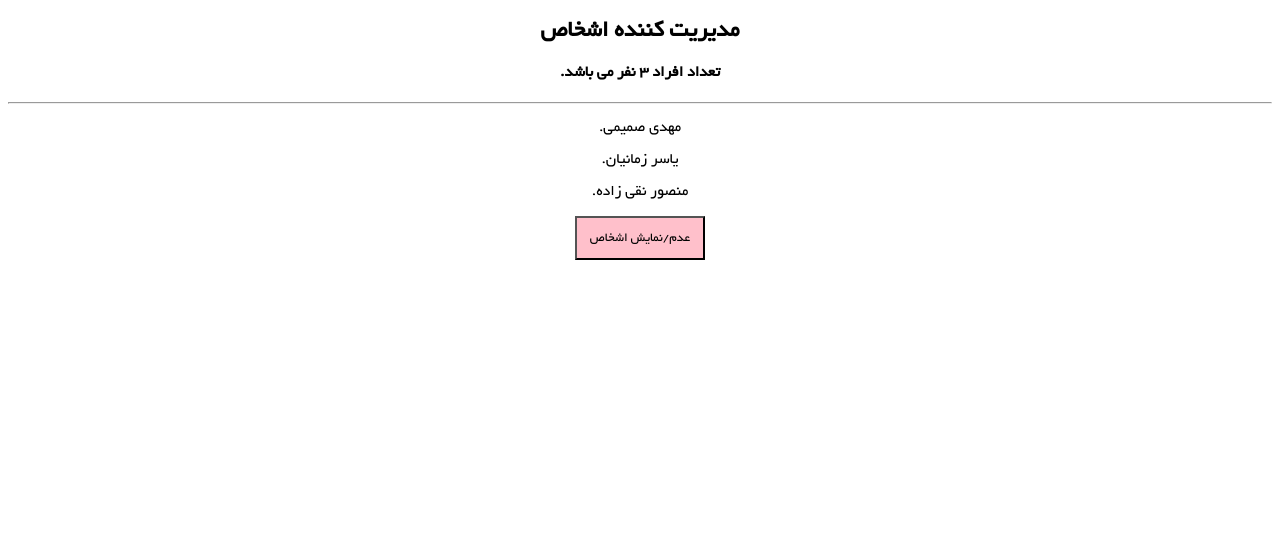
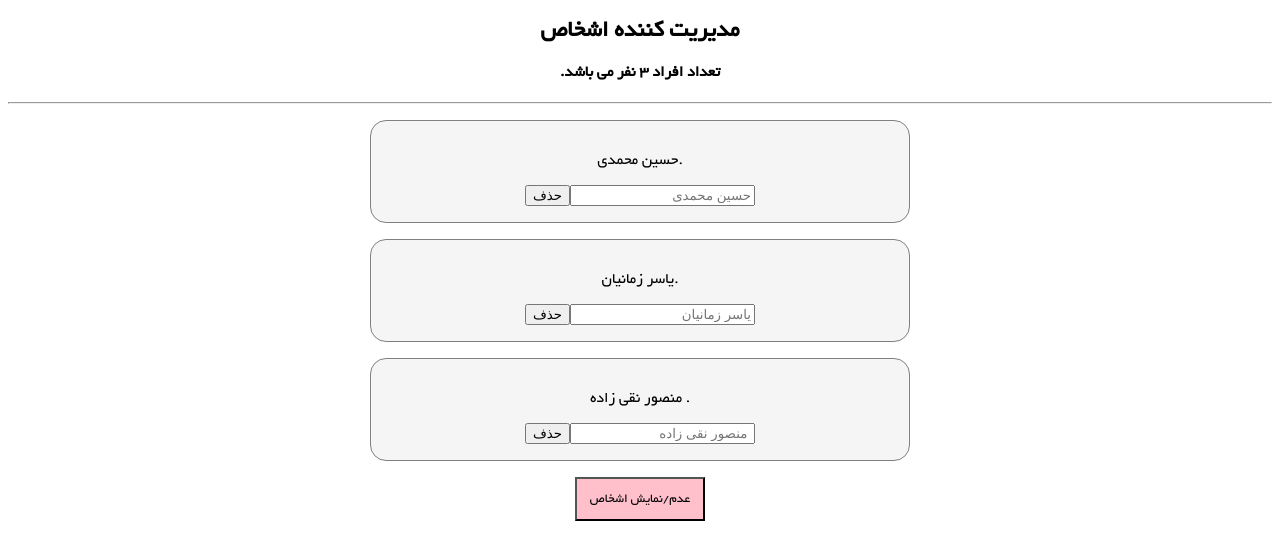
Before and after one commit to samimimdeveloper/personsManager, a React (Create React App) app: page / in a window 1280 px wide. Both pictures are taken after a click on the button "عدم/نمایش اشخاص". Shown: the top 560 px of the page. Built offline with nearby package versions, Linux system fonts and the light colour scheme.

Commit message:
.deletPerson

```diff
--- a/src/App.js
+++ b/src/App.js
@@ -1,55 +1,71 @@
 import React, { Component } from "react";
 import Persons from "./components/person/persons";
+import Person from './components/person/Person';
 class App extends Component {
   state = {
     persons: [
-      {id:1, firstname: "مهدی", lastname: "صمیمی" },
-      {id:2, firstname: "یاسر", lastname: "زمانیان"  },
-      {id:3, firstname: "منصور", lastname: "نقی زاده" },
+      { id: 1, fullname: "حسین محمدی" },
+      { id: 2, fullname: "یاسر زمانیان" },
+      { id: 3, fullname: " منصور نقی زاده" },
     ],
 
-    showPersons:false
- };
+    showPersons: false,
+  };
 
-handleShowPerson =() =>{
-    this.setState({showPersons : !this.state.showPersons});
+  handleShowPerson = () => {
+    this.setState({ showPersons: !this.state.showPersons });
     console.log(this.state.showPersons);
-};
-handleDeletPerson= id =>{
-    const persons=[...this.state.persons];
-    const filteredPersons=persons.filter( p=>p.id !== id);
-    this.setState({persons:filteredPersons});
+  };
+  handleDeletPerson = (id) => {
+    const persons = [...this.state.persons];
+    const filteredPersons = persons.filter((p) => p.id !== id);
+    this.setState({ persons: filteredPersons });
+  };
+  handleNameChange= (event,id) =>{
+    const {persons :allPersons} =this.state;
 
-}
+    const personIndex=allPersons.findIndex(p => p.id === id);
+    const person=allPersons[personIndex];
+    person.fullname=event.target.value;
+
+    const persons=[...allPersons];
+    persons[personIndex]=person;
+    this.setState({persons})
+
+
+  }
 
   render() {
-    const { persons,showPersons} = this.state;
+    const { persons, showPersons } = this.state;
     const styles = {
       textAlign: "center",
     };
 
-    const buttonStyles={
-        fontFamily :"Yekan",
-        padding:"1em",
-        backgroundColor:"pink"
+    const buttonStyles = {
+      fontFamily: "Yekan",
+      padding: "1em",
+      backgroundColor: "pink",
     };
 
-    let person=null;
+    let person = null;
 
-    if(showPersons){
-        person = <Persons persons= {persons}
-        personDelet={this.handleDeletPerson}/>
-
-    };
+    if (showPersons) {
+      person = (
+        <Persons persons={persons} personDelet={this.handleDeletPerson}
+        personChange ={this.handleNameChange} />
+      );
+    }
 
     return (
       <div style={styles}>
-                    <h2>مدیریت کننده اشخاص</h2>
+        <h2>مدیریت کننده اشخاص</h2>
 
-          <h4>.تعداد افراد {persons.length} نفر می باشد  </h4>
-          <hr/>
-          {person}
-          <button onClick={this.handleShowPerson} style={buttonStyles}>عدم/نمایش اشخاص</button>
+        <h4>.تعداد افراد {persons.length} نفر می باشد </h4>
+        <hr />
+        {person}
+        <button onClick={this.handleShowPerson} style={buttonStyles}>
+          عدم/نمایش اشخاص
+        </button>
       </div>
     );
   }
--- a/src/components/person/Person.jsx
+++ b/src/components/person/Person.jsx
@@ -1,10 +1,14 @@
 import React from 'react';
 
-const Person = ({firstname,lastname,personDelet}) => {
-    return ( <div onClick={personDelet} style={{cursor :"pointer"}}>
+import "./person.css";
+
+const Person = ({fullname,personDelet,changed}) => {
+    return ( <div className="person" >
         <p>
-            {`.${firstname} ${lastname}  `}
+            {`.${fullname}   `}
         </p>
+        <input type="text" placeholder={fullname} onChange={changed}/>
+        <button onClick={personDelet}>حذف </button>
     </div> );
 }
 
--- /dev/null
+++ b/src/components/person/person.css
@@ -0,0 +1,10 @@
+.person{
+    width: 40%;
+    border: 1px solid gray;
+    border-radius: 1em;
+    margin: 1em auto;
+    padding: 1em;
+    background-color: whitesmoke;
+    direction: rtl;
+
+}
--- a/src/components/person/persons.jsx
+++ b/src/components/person/persons.jsx
@@ -1,15 +1,15 @@
 import React from "react";
 import Person from "./Person";
 
-const Persons = ({ persons,personDelet }) => {
+const Persons = ({ persons,personDelet,personChange }) => {
   return (
     <div>
       {persons.map(person => (
         <Person
         key={Person.id}
-          firstname={person.firstname}
-          lastname={person.lastname}
+          fullname={person.fullname}
           personDelet={() => personDelet (person.id)}
+          changed={event => personChange(event,person.id)}
         />
       ))}
     </div>
```
Also changed, not shown: 1 other file (tests, documents, lock files or other folders).
